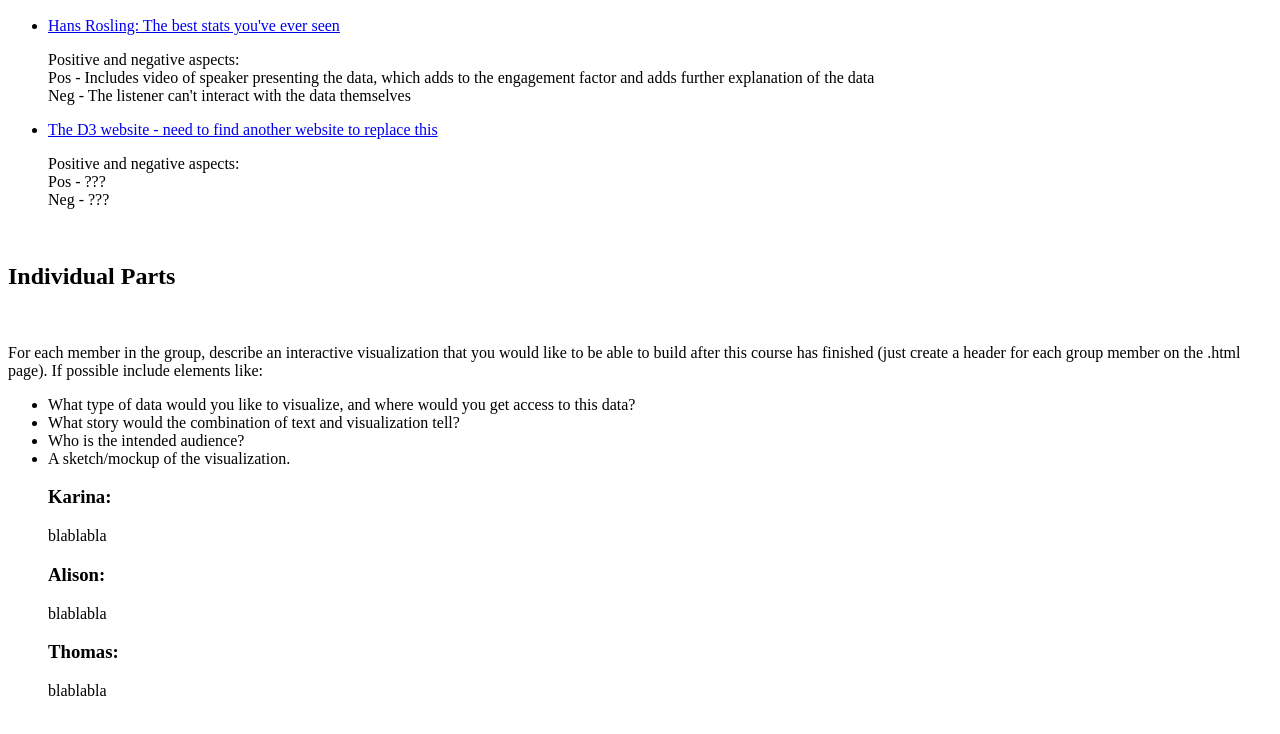
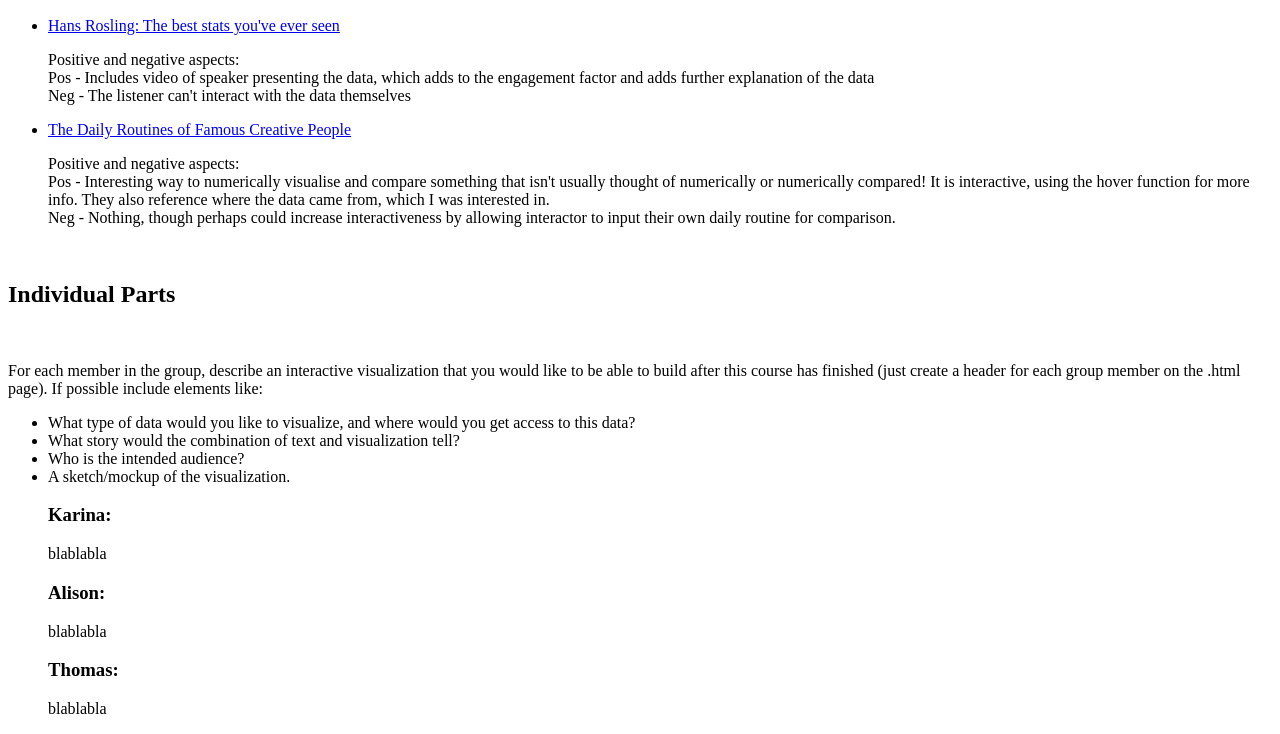
Before and after one commit to alisonreboud/test-repo, a plain HTML site: page assignment_1.html in a window 1280 px wide. Shown: the part 840-1574 px from the top of the page. Drawn offline with Linux system fonts and the light colour scheme.

Commit message:
Update assignment_1.html

```diff
--- a/assignment_1.html
+++ b/assignment_1.html
@@ -23,12 +23,12 @@
         <br>
         Neg - The listener can't interact with the data themselves
       </p>
-     <li><a href="http://d3js.org/">The D3 website - need to find another website to replace this</a></li>
+     <li><a href="https://podio.com/site/creative-routines">The Daily Routines of Famous Creative People</a></li>
       <p>Positive and negative aspects:
         <br>
-        Pos - ???
+        Pos - Interesting way to numerically visualise and compare something that isn't usually thought of numerically or numerically compared! It is interactive, using the hover function for more info. They also reference where the data came from, which I was interested in.
         <br>
-        Neg - ???
+        Neg - Nothing, though perhaps could increase interactiveness by allowing interactor to input their own daily routine  for comparison.
       </p>
     </ul>
   </body>
```
